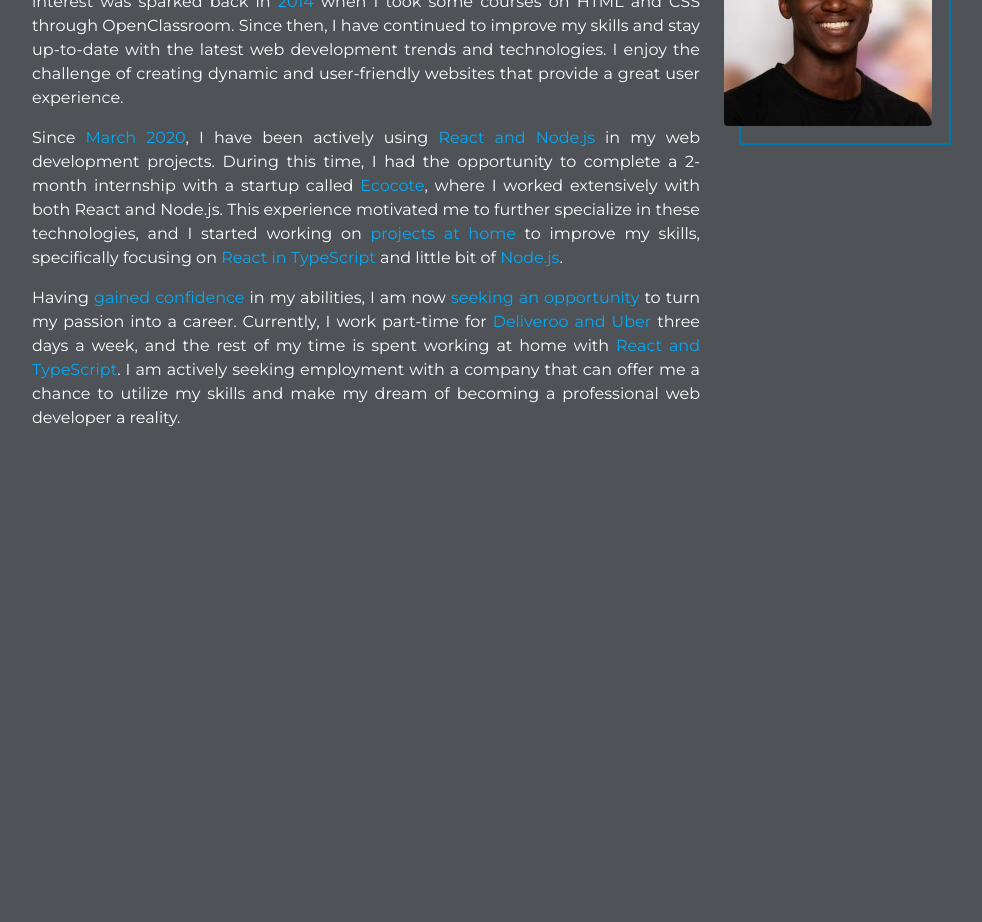
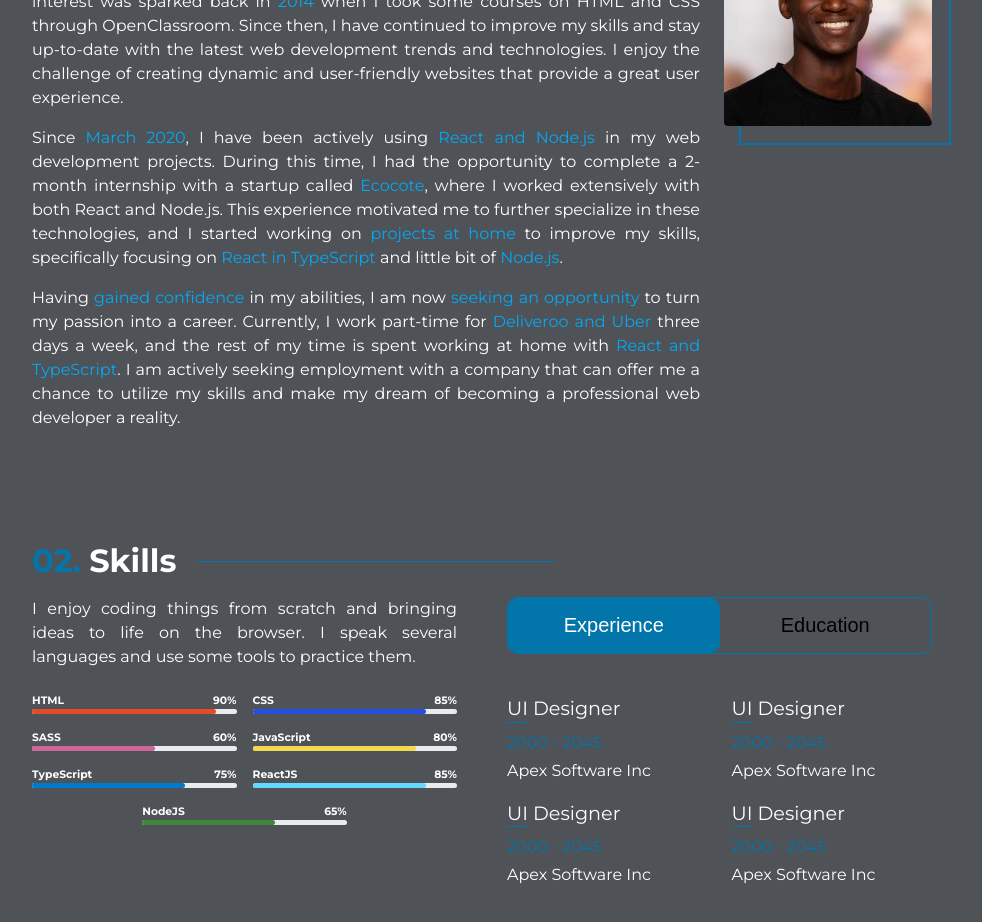
Before and after one commit to pelloKraken628/june_portfolio, a React (Create React App) app: page / in a window 1280 px wide. Shown: the part 1080-2002 px from the top of the page, without its empty margins (158-1140 px from the left). Before the commit the page ends 1574 px from the top, so only its background shows below. Built offline with nearby package versions, Linux system fonts and the light colour scheme; a web font is replaced by a local one.

Commit message:
[Skills] First idea this push is just to keep a trace

```diff
--- a/src/components/pages/Home.tsx
+++ b/src/components/pages/Home.tsx
@@ -1,12 +1,14 @@
 import React from "react";
 import Hero from "../sections/Hero";
 import About from "../sections/About";
+import Skills from "../sections/Skills";
 
 const Home = () => {
   return (
     <>
       <Hero />
       <About />
+      <Skills />
     </>
   );
 };
--- a/src/components/sections/About/About.style.ts
+++ b/src/components/sections/About/About.style.ts
@@ -2,8 +2,8 @@
 import styled from 'styled-components';
 import { DefaultWrapper } from '../../layouts/Header/Header.style';
 import { LGDown, MDDown, SMDown, XSDown, XXSDown } from '../../../styles/responsive';
-const Container = styled.section`
-  padding: 48px 150px;
+const Section = styled.section`
+padding: 48px 150px;
   max-width:1600px;
   margin: 0 auto;
   ${MDDown({
@@ -15,12 +15,16 @@ const Container = styled.section`
   ${XSDown({
   padding: "48px 25px"
 })}
-  `;
+`
+const Container = styled(Section)``;
 const Wrapper = styled.div`
 max-width:900px;
 margin:0 auto;
 `;
 const SectionHeader = styled.div`
+display:flex;
+align-items:center;
+margin-bottom:40px;
 `;
 interface SectionTitleProps {
   index: number;
@@ -28,7 +32,6 @@ interface SectionTitleProps {
 const SectionTitle = styled.h2<SectionTitleProps>`
   font-size:2rem;
   position: relative;
-  margin-bottom:40px;
   text-transform:capitalize;
   display:flex;
   align-items:center;
@@ -47,25 +50,14 @@ const SectionTitle = styled.h2<SectionTitleProps>`
     bottom:0px;
     color:${({ theme }) => theme.palette.primary.darker};
   }
-  ::after {
-    content:"";
-    display:block;
-    position:relative;
+
+`;
+const SectionHeaderBar = styled.div`
+    flex:1;
     margin-left:20px;
-    box-sizing:inherit;
     height:1px;
-    width:400px;
-    background-color:${({ theme }) => theme.palette.secondary.darker};
-    ${LGDown({
-  width: 300
-})
-  }
-    ${XSDown({
-    width: "30vw"
-  })
-  }
-
-  }
+    background-color:${({ theme }) => theme.palette.primary.darker};
+    max-width:40%;
 `;
 const Main = styled.div`
   display:flex;
@@ -91,23 +83,7 @@ const Paragraph = styled.p`
 const Strong = styled.strong`
   color:${({ theme }) => theme.palette.primary.main};
   font-weight:normal;
-  cursor:pointer;
-  transition:all 0.25s ease;
-  position:relative;
   z-index:-1;
-  ::after {
-    content:"";
-    position:absolute;
-    bottom:-3px;
-    left:0;
-    height:1px;
-    background-color: ${({ theme }) => theme.palette.primary.darker};
-  }
-  &:hover {
-    ::after {
-      width:100%;
-    }
-  }
 `;
 const ImageContainer = styled.div`
   padding:0 12px;
@@ -138,12 +114,14 @@ border-radius:${({ theme }) => theme.borderRadius.small};
   display:block;
   `;
 export {
+  Section,
   Container,
   Wrapper,
   Paragraph,
   Strong,
   SectionHeader,
   SectionTitle,
+  SectionHeaderBar,
   Main,
   ParagraphContainer,
   ImageContainer,
--- a/src/components/sections/About/index.tsx
+++ b/src/components/sections/About/index.tsx
@@ -8,6 +8,7 @@ import {
   Paragraph,
   ParagraphContainer,
   SectionHeader,
+  SectionHeaderBar,
   SectionTitle,
   Strong,
   Wrapper,
@@ -19,6 +20,7 @@ const About = () => {
       <Wrapper>
         <SectionHeader>
           <SectionTitle index={1}>About Me</SectionTitle>
+          <SectionHeaderBar />
         </SectionHeader>
         <Main>
           <ParagraphContainer>
--- /dev/null
+++ b/src/components/sections/Skills/Skills.style.ts
@@ -0,0 +1,129 @@
+import styled from 'styled-components';
+import { Section } from '../About/About.style';
+import { FontAwesomeIcon } from '@fortawesome/react-fontawesome';
+
+const Container = styled(Section)`
+
+`;
+const Wrapper = styled.div`
+  max-width:900px;
+  margin: 0 auto;
+`;
+const Main = styled.div`
+    margin: -24px -25px 0;
+    display:flex;
+`;
+const Col = styled.div`
+  width:50%;
+  padding:0 25px;
+`;
+const Skillcontainer = styled.div`
+display:flex;
+flex-wrap:wrap;
+justify-content:center;
+margin:0 -8px;
+`;
+const SkillWrapper = styled.div`
+width:50%;
+padding:8px;
+display:flex;
+justify-content:space-between;
+flex-wrap:wrap;
+  `;
+const SkillText = styled.h6`
+
+`;
+const SkillPercentContainer = styled.div`
+  height:5px;
+  width:100%;
+  flex-basis:100%;
+  border-radius:5px;
+  background-color:#e9ecef;
+  `;
+interface SkillPercentProps {
+  percentage: number;
+  color: string;
+}
+const SkillPercent = styled.div<SkillPercentProps>`
+border-radius:5px;
+width:${({ percentage }) => percentage}%;
+background-color:#${({ color }) => color};
+height:100%;
+`;
+// experiences column
+const ExperienceHeader = styled.div`
+  display:flex;
+  border:1px solid ${({ theme }) => theme.palette.primary.darker};
+  border-radius:${({ theme }) => theme.borderRadius.medium};
+  margin-bottom:40px;
+  `;
+interface ExperienceHeaderBtnProps {
+  selected: boolean;
+}
+const ExperienceMain = styled.div`
+`;
+const ExperienceMainWrapper = styled.div`
+  margin:-12px -12px 0;
+  display:flex;
+  flex-wrap:wrap;
+`;
+const Experience = styled.div`
+  padding: 0 12px;
+  width:50%;
+  margin-top:12px;
+`;
+const ExperienceHeaderBtn = styled.button<ExperienceHeaderBtnProps>`
+  width:50%;
+  padding:16px;
+  font-size:1.25rem;
+  border-radius:${({ theme }) => theme.borderRadius.medium};
+  color:${({ theme, selected }) => selected ? theme.palette.common.white : theme.palette.common.black};
+  background-color:${({ selected, theme }) => selected ? theme.palette.primary.darker : "transparent"};
+  border:none;
+  height:100%;
+  cursor:pointer;
+  transition: all 150ms ease-in-out;
+`;
+const ExperienceTitle = styled.h5`
+  font-size:1.2rem;
+  font-weight:normal;
+  margin-bottom:8px;
+  color:${({ theme }) => theme.palette.common.white};
+  position:relative;
+  ::after {
+    content:"";
+  background-color:${({ theme }) => theme.palette.primary.darker};
+  position:absolute;
+  width:10%;
+  height:1px;
+  left:0;
+  bottom:0;
+  }
+`;
+const Date = styled.p`
+  color:${({ theme }) => theme.palette.primary.darker};
+  margin-bottom:4px;
+`;
+const Job = styled.p`
+  color:${({ theme }) => theme.palette.common.white};
+  margin-bottom:4px;
+`;
+export {
+  Container,
+  Wrapper,
+  Main,
+  Col,
+  Skillcontainer,
+  SkillWrapper,
+  SkillText,
+  SkillPercentContainer,
+  SkillPercent,
+  ExperienceHeader,
+  ExperienceHeaderBtn,
+  ExperienceMain,
+  ExperienceMainWrapper,
+  Experience,
+  ExperienceTitle,
+  Date,
+  Job,
+}
--- /dev/null
+++ b/src/components/sections/Skills/index.tsx
@@ -0,0 +1,153 @@
+import { useMemo, useState } from "react";
+import {
+  Paragraph,
+  SectionHeader,
+  SectionHeaderBar,
+  SectionTitle,
+} from "../About/About.style";
+import {
+  Col,
+  Container,
+  Experience,
+  Date,
+  ExperienceHeader,
+  ExperienceHeaderBtn,
+  ExperienceMain,
+  ExperienceMainWrapper,
+  ExperienceTitle,
+  Main,
+  SkillPercent,
+  SkillPercentContainer,
+  SkillText,
+  SkillWrapper,
+  Skillcontainer,
+  Wrapper,
+  Job,
+} from "./Skills.style";
+
+const Skills = () => {
+  // Languages item
+  interface ISkillItem {
+    title: string;
+    percentage: number;
+    color: string;
+  }
+  const skillItems: ISkillItem[] = useMemo(
+    () => [
+      {
+        title: "HTML",
+        percentage: 90,
+        color: "e34c26",
+      },
+      {
+        title: "CSS",
+        percentage: 85,
+        color: "264de4",
+      },
+      {
+        title: "SASS",
+        percentage: 60,
+        color: "cc6699",
+      },
+      {
+        title: "JavaScript",
+        percentage: 80,
+        color: "f0db4f",
+      },
+      {
+        title: "TypeScript",
+        percentage: 75,
+        color: "007acc",
+      },
+      {
+        title: "ReactJS",
+        percentage: 85,
+        color: "61dafb",
+      },
+      {
+        title: "NodeJS",
+        percentage: 65,
+        color: "3c873a",
+      },
+    ],
+    []
+  );
+
+  // experience button
+  const [selectedBtn, setSelectedBtn] = useState(0);
+  const handleSelect = (idx: number) => {
+    setSelectedBtn(idx);
+  };
+  return (
+    <Container>
+      <Wrapper>
+        <SectionHeader>
+          <SectionTitle index={2}>Skills</SectionTitle>
+          <SectionHeaderBar />
+        </SectionHeader>
+        <Main>
+          <Col>
+            <Paragraph>
+              I enjoy coding things from scratch and bringing ideas to life on
+              the browser. I speak several languages and use some tools to
+              practice them.
+            </Paragraph>
+            <Skillcontainer>
+              {skillItems.map(({ title, percentage, color }, idx) => (
+                <SkillWrapper key={idx}>
+                  <SkillText>{title}</SkillText>
+                  <SkillText>{percentage}%</SkillText>
+                  <SkillPercentContainer>
+                    <SkillPercent color={color} percentage={percentage} />
+                  </SkillPercentContainer>
+                </SkillWrapper>
+              ))}
+            </Skillcontainer>
+          </Col>
+          <Col>
+            <ExperienceHeader>
+              <ExperienceHeaderBtn
+                onClick={() => handleSelect(0)}
+                selected={selectedBtn === 0}
+              >
+                Experience
+              </ExperienceHeaderBtn>
+              <ExperienceHeaderBtn
+                onClick={() => handleSelect(1)}
+                selected={selectedBtn === 1}
+              >
+                Education
+              </ExperienceHeaderBtn>
+            </ExperienceHeader>
+            <ExperienceMain>
+              <ExperienceMainWrapper>
+                <Experience>
+                  <ExperienceTitle>UI Designer</ExperienceTitle>
+                  <Date>2000 - 2045</Date>
+                  <Job>Apex Software Inc</Job>
+                </Experience>
+                <Experience>
+                  <ExperienceTitle>UI Designer</ExperienceTitle>
+                  <Date>2000 - 2045</Date>
+                  <Job>Apex Software Inc</Job>
+                </Experience>
+                <Experience>
+                  <ExperienceTitle>UI Designer</ExperienceTitle>
+                  <Date>2000 - 2045</Date>
+                  <Job>Apex Software Inc</Job>
+                </Experience>
+                <Experience>
+                  <ExperienceTitle>UI Designer</ExperienceTitle>
+                  <Date>2000 - 2045</Date>
+                  <Job>Apex Software Inc</Job>
+                </Experience>
+              </ExperienceMainWrapper>
+            </ExperienceMain>
+          </Col>
+        </Main>
+      </Wrapper>
+    </Container>
+  );
+};
+
+export default Skills;
--- a/src/styles/globalstyle.ts
+++ b/src/styles/globalstyle.ts
@@ -25,6 +25,10 @@ h2 {
   font-weight:700;
   line-height:1.2;
 }
+h3 {
+  font-weight:500;
+  line-height:1.2;
+}
 a {
   text-decoration: none;
   font-family: "Montserrat", "sans-serif";
--- a/src/styles/theme.ts
+++ b/src/styles/theme.ts
@@ -4,6 +4,7 @@ import { DefaultTheme } from "styled-components";
 export const defaultTheme: DefaultTheme = {
   borderRadius: {
     small: "4px",
+    medium: "10px",
     rounded: "50%",
   },
   palette: {
--- a/src/types/styled.d.ts
+++ b/src/types/styled.d.ts
@@ -9,6 +9,7 @@ declare module "styled-components" {
   export interface DefaultTheme {
     borderRadius: {
       small: string;
+      medium: string;
       rounded: string;
     },
     palette: {
```
